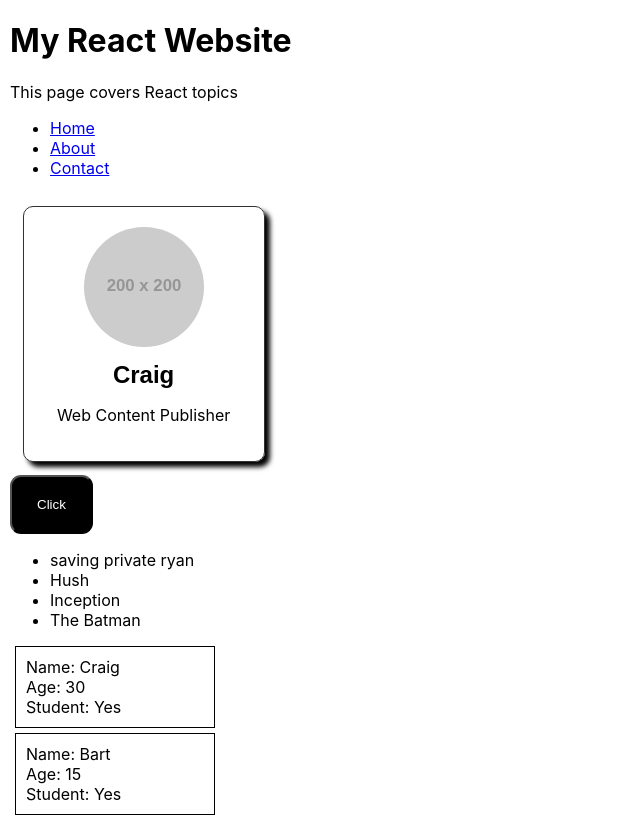
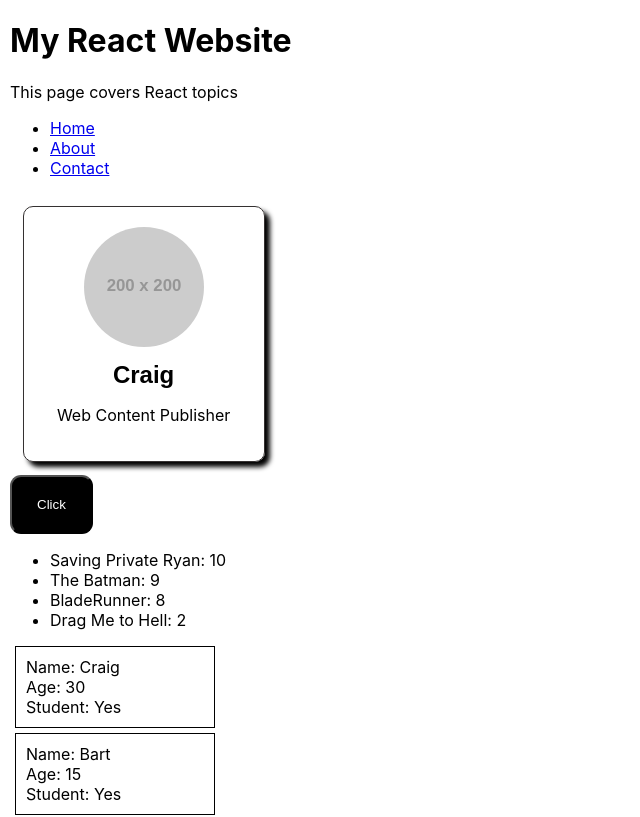
Before and after one commit to craigm14/react-practice, a React (Create React App) app: page / in a window 1280 px wide. Shown: the top 817 px of the page, without its empty margins (0-640 px from the left). Built offline with nearby package versions, Linux system fonts and the light colour scheme.

Commit message:
movie list update with sort method

```diff
--- a/src/conponents/Lists.jsx
+++ b/src/conponents/Lists.jsx
@@ -1,12 +1,16 @@
 function List() {
-  const movies = ["saving private ryan", "Hush", "Inception", "The Batman"];
-  const myMovieList = movies.map((myMovieList) => (
-    <>
-      <li>{myMovieList}</li>
-    </>
-  ));
+  const movies = [
+    {id: 1, name: "The Batman", rating: 9},
+    {id: 2, name: "Saving Private Ryan", rating: 10},
+    {id: 3, name: "BladeRunner", rating: 8 },
+    {id: 4,name: "Drag Me to Hell", rating: 2},
+  ];
 
-  return (<ul>{myMovieList}</ul>);
+  movies.sort((a, b) => b.rating - a.rating);
+
+  const listItems = movies.map((movie) => <li key={movie.id}>{movie.name}: {movie.rating}</li>);
+
+  return (<ul>{listItems}</ul>);
 }
 
 export default List;
```
